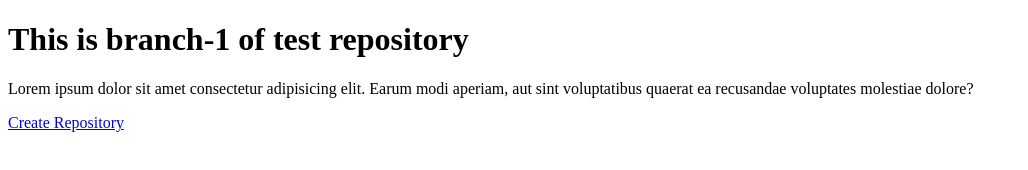
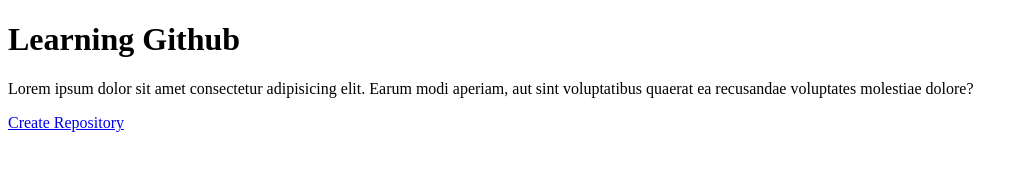
Before and after one commit to nishantsharma512/Test, a plain HTML site: page index.html in a window 1280 px wide. Shown: the whole page, without its empty margins (0-1028 px from the left). Drawn offline with Linux system fonts and the light colour scheme.

Commit message:
Update index.html

```diff
--- a/index.html
+++ b/index.html
@@ -7,7 +7,7 @@
     <title>Document</title>
 </head>
 <body>
-    <h1>This is branch-1 of test repository</h1>
+    <h1>Learning Github</h1>
     <p>Lorem ipsum dolor sit amet consectetur adipisicing elit. Earum modi aperiam, aut sint voluptatibus quaerat ea recusandae voluptates molestiae dolore?</p>
     <a href="https://docs.github.com/en/get-started/quickstart/create-a-repo">Create Repository</a>
 </body>
```
